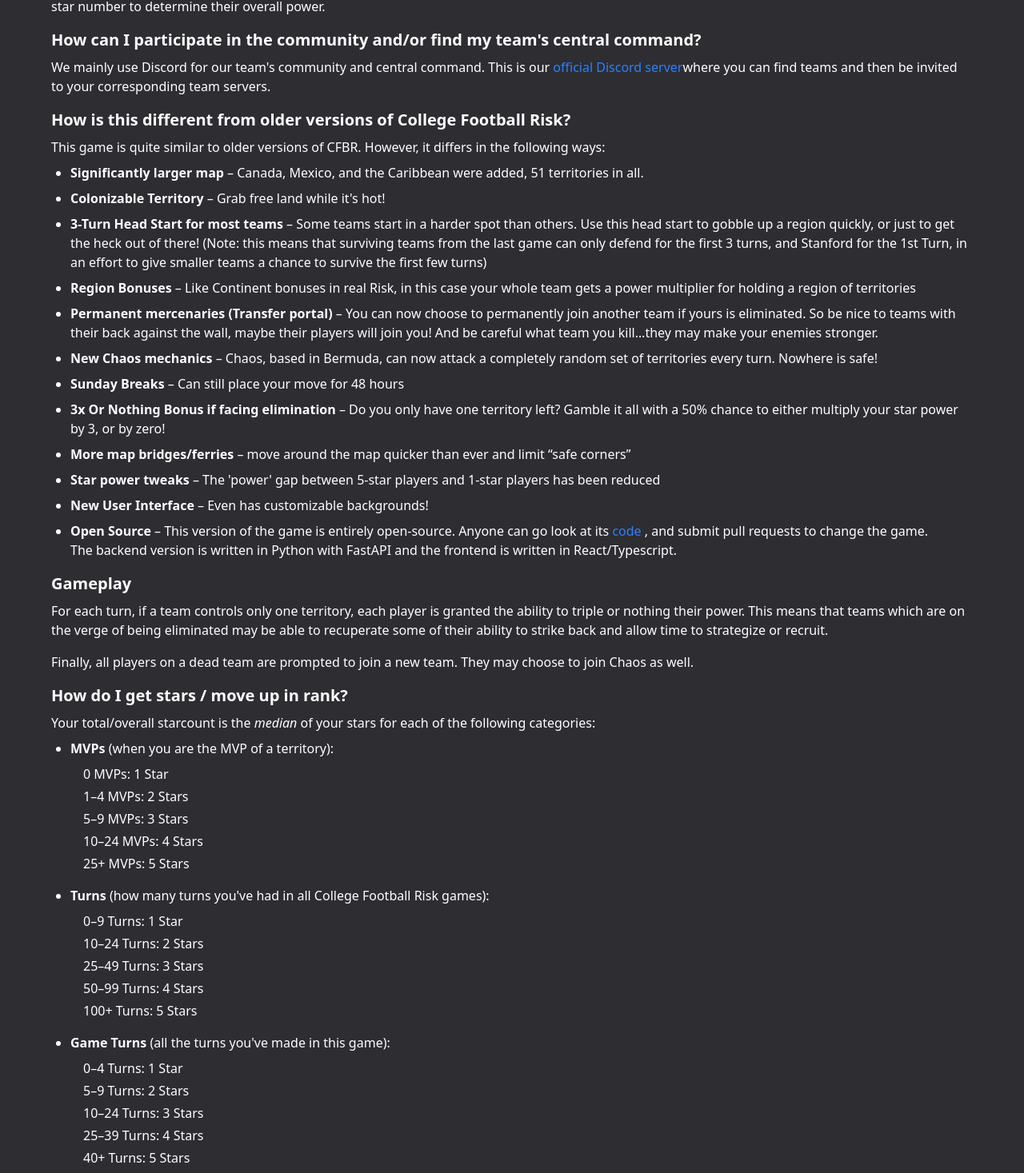
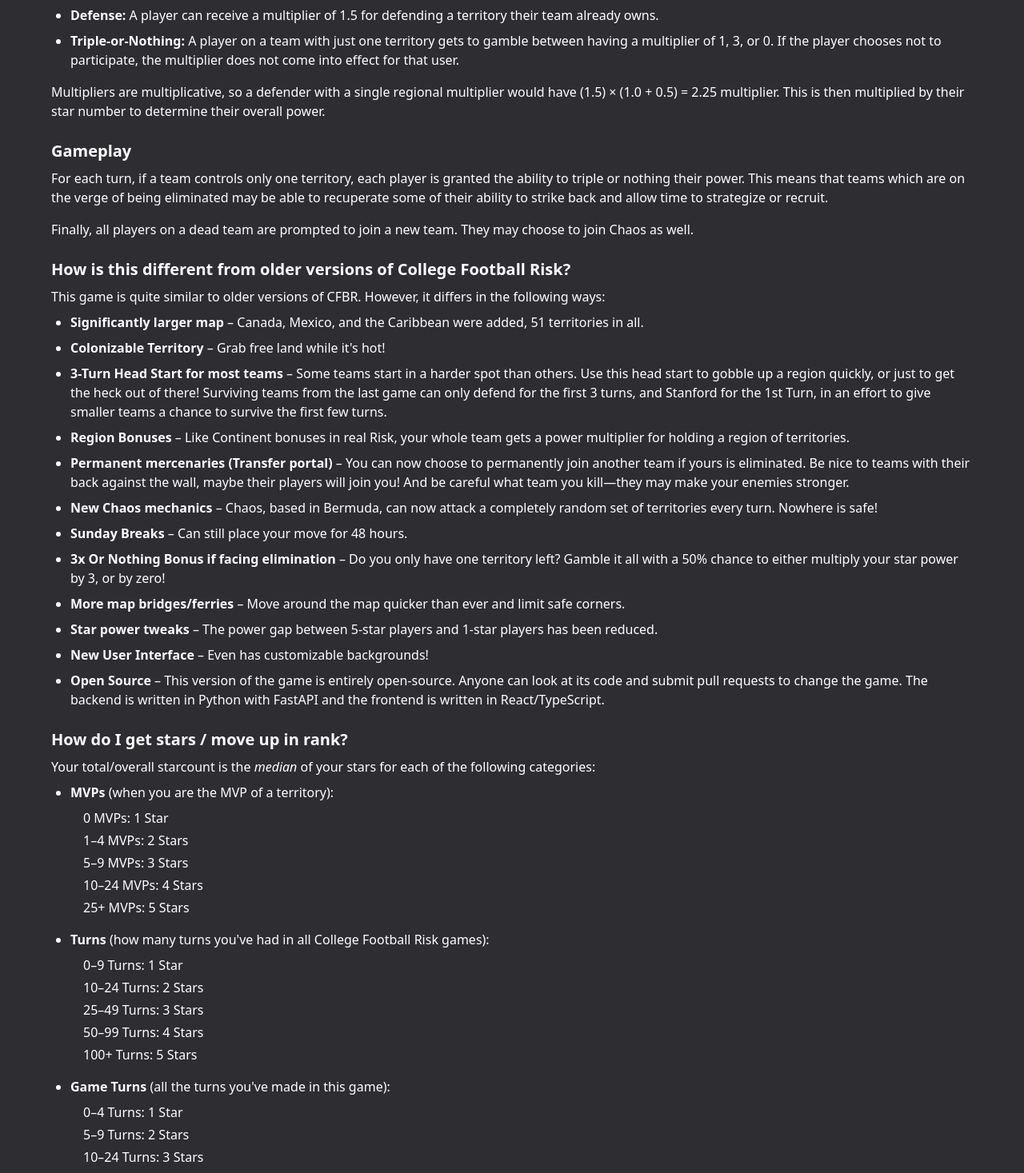
Before and after one commit to CollegeFootballRisk/CFBR, a React (Vite) app in the folder frontend/: page /info in a window 1280 px wide. Shown: the part 829-2296 px from the top of the page at 80% size. Built offline with nearby package versions, Linux system fonts and the light colour scheme.

Commit message:
#14 added sidebar #done

```diff
--- a/frontend/eslint.config.js
+++ b/frontend/eslint.config.js
@@ -122,7 +122,7 @@
       "max-lines": [
         "error",
         {
-          max: 300,
+          max: 350,
           skipBlankLines: true,
           skipComments: true,
         },
--- a/frontend/src/features/help/pages/Info.tsx
+++ b/frontend/src/features/help/pages/Info.tsx
@@ -1,16 +1,143 @@
+import type { ReactNode } from "react";
+
 import PageContainer from "@/shared/layouts/PageContainer";
 
-export default function Info() {
+interface InfoSectionProps {
+  title: string;
+  children: ReactNode;
+}
+
+interface StarCategory {
+  name: string;
+  description: string;
+  thresholds: string[];
+}
+
+interface GameDifference {
+  title: string;
+  description: string;
+}
+
+const starCategories: StarCategory[] = [
+  {
+    name: "MVPs",
+    description: "when you are the MVP of a territory",
+    thresholds: [
+      "0 MVPs: 1 Star",
+      "1–4 MVPs: 2 Stars",
+      "5–9 MVPs: 3 Stars",
+      "10–24 MVPs: 4 Stars",
+      "25+ MVPs: 5 Stars",
+    ],
+  },
+  {
+    name: "Turns",
+    description: "how many turns you've had in all College Football Risk games",
+    thresholds: [
+      "0–9 Turns: 1 Star",
+      "10–24 Turns: 2 Stars",
+      "25–49 Turns: 3 Stars",
+      "50–99 Turns: 4 Stars",
+      "100+ Turns: 5 Stars",
+    ],
+  },
+  {
+    name: "Game Turns",
+    description: "all the turns you've made in this game",
+    thresholds: [
+      "0–4 Turns: 1 Star",
+      "5–9 Turns: 2 Stars",
+      "10–24 Turns: 3 Stars",
+      "25–39 Turns: 4 Stars",
+      "40+ Turns: 5 Stars",
+    ],
+  },
+  {
+    name: "Streak",
+    description: "how many consecutive turns you've made",
+    thresholds: [
+      "0–2 Turns: 1 Star",
+      "3–4 Turns: 2 Stars",
+      "5–9 Turns: 3 Stars",
+      "10–24 Turns: 4 Stars",
+      "25+ Turns: 5 Stars",
+    ],
+  },
+];
+
+const gameDifferences: GameDifference[] = [
+  {
+    title: "Significantly larger map",
+    description:
+      "Canada, Mexico, and the Caribbean were added, 51 territories in all.",
+  },
+  {
+    title: "Colonizable Territory",
+    description: "Grab free land while it's hot!",
+  },
+  {
+    title: "3-Turn Head Start for most teams",
+    description:
+      "Some teams start in a harder spot than others. Use this head start to gobble up a region quickly, or just to get the heck out of there! Surviving teams from the last game can only defend for the first 3 turns, and Stanford for the 1st Turn, in an effort to give smaller teams a chance to survive the first few turns.",
+  },
+  {
+    title: "Region Bonuses",
+    description:
+      "Like Continent bonuses in real Risk, your whole team gets a power multiplier for holding a region of territories.",
+  },
+  {
+    title: "Permanent mercenaries (Transfer portal)",
+    description:
+      "You can now choose to permanently join another team if yours is eliminated. Be nice to teams with their back against the wall, maybe their players will join you! And be careful what team you kill—they may make your enemies stronger.",
+  },
+  {
+    title: "New Chaos mechanics",
+    description:
+      "Chaos, based in Bermuda, can now attack a completely random set of territories every turn. Nowhere is safe!",
+  },
+  {
+    title: "Sunday Breaks",
+    description: "Can still place your move for 48 hours.",
+  },
+  {
+    title: "3x Or Nothing Bonus if facing elimination",
+    description:
+      "Do you only have one territory left? Gamble it all with a 50% chance to either multiply your star power by 3, or by zero!",
+  },
+  {
+    title: "More map bridges/ferries",
+    description:
+      "Move around the map quicker than ever and limit safe corners.",
+  },
+  {
+    title: "Star power tweaks",
+    description:
+      "The power gap between 5-star players and 1-star players has been reduced.",
+  },
+  {
+    title: "New User Interface",
+    description: "Even has customizable backgrounds!",
+  },
+  {
+    title: "Open Source",
+    description:
+      "This version of the game is entirely open-source. Anyone can look at its code and submit pull requests to change the game. The backend is written in Python with FastAPI and the frontend is written in React/TypeScript.",
+  },
+];
+
+function InfoSection({ title, children }: InfoSectionProps) {
+  return (
+    <section className="mb-6">
+      <h3 className="mb-2 text-xl font-bold">{title}</h3>
+      {children}
+    </section>
+  );
+}
+
+function GameOverview() {
   return (
     <>
-      <h1 className="my-4 text-center text-4xl font-bold">Information</h1>
-      <h2 className="my-4 text-center text-2xl font-bold">
-        Playing College Football Risk
-      </h2>
-      <PageContainer>
-        <h3 className="mb-2 text-xl font-bold">
-          What is College Football Risk?
-        </h3>
+      <InfoSection title="What is College Football Risk?">
         <p className="mb-4">
           College Football Risk is a multiplayer game where teams can work
           together to control a map of North America. The objective is for a
@@ -20,7 +147,7 @@
           <a
             href="https://www.reddit.com/r/CFB"
             target="_blank"
-            rel="noreferrer"
+            rel="noopener noreferrer"
           >
             r/CFB
           </a>{" "}
@@ -28,7 +155,7 @@
           <a
             href="https://www.reddit.com/user/BlueSCar"
             target="_blank"
-            rel="noreferrer"
+            rel="noopener noreferrer"
           >
             BlueSCar
           </a>{" "}
@@ -36,7 +163,7 @@
           <a
             href="https://www.reddit.com/user/Mautamu/"
             target="_blank"
-            rel="noreferrer"
+            rel="noopener noreferrer"
           >
             Mautamu
           </a>{" "}
@@ -45,8 +172,9 @@
           goal is to control as much territory as possible for ultimate
           domination of the map.
         </p>
+      </InfoSection>
 
-        <h3 className="mb-2 text-xl font-bold">How do I play?</h3>
+      <InfoSection title="How do I play?">
         <p className="mb-4">
           Once a day, visit the site and choose a territory to defend or attack.
           Most of the fun comes from coordinating with others on your team. A
@@ -59,8 +187,31 @@
           you acknowledge and agree to the{" "}
           <a href="/policies#test-game-policy">test game policy</a>.
         </p>
+      </InfoSection>
 
-        <h3 className="mb-2 text-xl font-bold">How does the game work?</h3>
+      <InfoSection title="How can I participate in the community and/or find my team's central command?">
+        <p className="mb-4">
+          We mainly use Discord for our team's community and central command.
+          This is our{" "}
+          <a
+            href="https://discord.gg/NwXjDS7mGN"
+            target="_blank"
+            rel="noopener noreferrer"
+          >
+            official Discord server
+          </a>
+          where you can find teams and then be invited to your corresponding
+          team servers.
+        </p>
+      </InfoSection>
+    </>
+  );
+}
+
+function GameRules() {
+  return (
+    <>
+      <InfoSection title="How does the game work?">
         <p className="mb-4">
           Every day at 21:30 U.S. Central Standard Time, the map is redrawn. For
           each territory on the map, the total{" "}
@@ -69,9 +220,9 @@
           whose player that number corresponds to is labeled{" "}
           <a href="#mvp">MVP</a> and wins the territory for that team.
         </p>
+      </InfoSection>
 
-        <h3 className="mb-2 text-xl font-bold">What multipliers are there?</h3>
-
+      <InfoSection title="What multipliers are there?">
         <p className="mb-2">The multipliers are as follows:</p>
 
         <ul className="mb-4 list-disc space-y-2 pl-6">
@@ -100,120 +251,9 @@
           multiplier would have (1.5) × (1.0 + 0.5) = 2.25 multiplier. This is
           then multiplied by their star number to determine their overall power.
         </p>
+      </InfoSection>
 
-        <h3 className="mb-2 text-xl font-bold">
-          How can I participate in the community and/or find my team's central
-          command?
-        </h3>
-
-        <p className="mb-4">
-          We mainly use Discord for our team's community and central command.
-          This is our{" "}
-          <a
-            href="https://discord.gg/NwXjDS7mGN"
-            target="_blank"
-            rel="noreferrer"
-          >
-            official Discord server
-          </a>
-          where you can find teams and then be invited to your corresponding
-          team servers.
-        </p>
-
-        <h3 className="mb-2 text-xl font-bold">
-          How is this different from older versions of College Football Risk?
-        </h3>
-
-        <p className="mb-2">
-          This game is quite similar to older versions of CFBR. However, it
-          differs in the following ways:
-        </p>
-
-        <ul className="mb-4 list-disc space-y-2 pl-6">
-          <li>
-            <strong>Significantly larger map</strong> – Canada, Mexico, and the
-            Caribbean were added, 51 territories in all.
-          </li>
-
-          <li>
-            <strong>Colonizable Territory</strong> – Grab free land while it's
-            hot!
-          </li>
-
-          <li>
-            <strong>3-Turn Head Start for most teams</strong> – Some teams start
-            in a harder spot than others. Use this head start to gobble up a
-            region quickly, or just to get the heck out of there! (Note: this
-            means that surviving teams from the last game can only defend for
-            the first 3 turns, and Stanford for the 1st Turn, in an effort to
-            give smaller teams a chance to survive the first few turns)
-          </li>
-
-          <li>
-            <strong>Region Bonuses</strong> – Like Continent bonuses in real
-            Risk, in this case your whole team gets a power multiplier for
-            holding a region of territories
-          </li>
-
-          <li>
-            <strong>Permanent mercenaries (Transfer portal)</strong> – You can
-            now choose to permanently join another team if yours is eliminated.
-            So be nice to teams with their back against the wall, maybe their
-            players will join you! And be careful what team you kill…they may
-            make your enemies stronger.
-          </li>
-
-          <li>
-            <strong>New Chaos mechanics</strong> – Chaos, based in Bermuda, can
-            now attack a completely random set of territories every turn.
-            Nowhere is safe!
-          </li>
-
-          <li>
-            <strong>Sunday Breaks</strong> – Can still place your move for 48
-            hours
-          </li>
-
-          <li>
-            <strong>3x Or Nothing Bonus if facing elimination</strong> – Do you
-            only have one territory left? Gamble it all with a 50% chance to
-            either multiply your star power by 3, or by zero!
-          </li>
-
-          <li>
-            <strong>More map bridges/ferries</strong> – move around the map
-            quicker than ever and limit “safe corners”
-          </li>
-
-          <li>
-            <strong>Star power tweaks</strong> – The 'power' gap between 5-star
-            players and 1-star players has been reduced
-          </li>
-
-          <li>
-            <strong>New User Interface</strong> – Even has customizable
-            backgrounds!
-          </li>
-
-          <li>
-            <strong>Open Source</strong> – This version of the game is entirely
-            open-source. Anyone can go look at its{" "}
-            <a
-              href="https://github.com/collegefootballrisk/cfbr"
-              target="_blank"
-              rel="noreferrer"
-            >
-              code
-            </a>{" "}
-            , and submit pull requests to change the game.
-            <br />
-            The backend version is written in Python with FastAPI and the
-            frontend is written in React/Typescript.
-          </li>
-        </ul>
-
-        <h3 className="mb-2 text-xl font-bold">Gameplay</h3>
-
+      <InfoSection title="Gameplay">
         <p className="mb-4">
           For each turn, if a team controls only one territory, each player is
           granted the ability to triple or nothing their power. This means that
@@ -226,74 +266,66 @@
           Finally, all players on a dead team are prompted to join a new team.
           They may choose to join Chaos as well.
         </p>
+      </InfoSection>
+    </>
+  );
+}
 
-        <h3 className="mb-2 text-xl font-bold">
-          How do I get stars / move up in rank?
-        </h3>
+function GameDifferences() {
+  return (
+    <InfoSection title="How is this different from older versions of College Football Risk?">
+      <p className="mb-2">
+        This game is quite similar to older versions of CFBR. However, it
+        differs in the following ways:
+      </p>
 
+      <ul className="mb-4 list-disc space-y-2 pl-6">
+        {gameDifferences.map((difference) => (
+          <li key={difference.title}>
+            <strong>{difference.title}</strong> – {difference.description}
+          </li>
+        ))}
+      </ul>
+    </InfoSection>
+  );
+}
+
+function StarGuide() {
+  return (
+    <InfoSection title="How do I get stars / move up in rank?">
       <p className="mb-2">
-          Your total/overall starcount is the <i>median</i> of your stars for
-          each of the following categories:
+        Your total/overall starcount is the <i>median</i> of your stars for each
+        of the following categories:
       </p>
 
       <ul className="mb-4 list-disc space-y-4 pl-6">
-          <li>
-            <strong>MVPs</strong> (when you are the MVP of a territory):
-            <ul className="list-circle mt-2 list-inside space-y-1 pl-4">
-              <li>0 MVPs: 1 Star</li>
-              <li>1–4 MVPs: 2 Stars</li>
-              <li>5–9 MVPs: 3 Stars</li>
-              <li>10–24 MVPs: 4 Stars</li>
-              <li>25+ MVPs: 5 Stars</li>
+        {starCategories.map((category) => (
+          <li key={category.name}>
+            <strong>{category.name}</strong> ({category.description}):
+            <ul className="mt-2 list-inside list-circle space-y-1 pl-4">
+              {category.thresholds.map((threshold) => (
+                <li key={threshold}>{threshold}</li>
+              ))}
             </ul>
           </li>
+        ))}
+      </ul>
+    </InfoSection>
+  );
+}
 
-          <li>
-            <strong>Turns</strong> (how many turns you've had in all College
-            Football Risk games):
-            <ul className="list-circle mt-2 list-inside space-y-1 pl-4">
-              <li>0–9 Turns: 1 Star</li>
-              <li>10–24 Turns: 2 Stars</li>
-              <li>25–49 Turns: 3 Stars</li>
-              <li>50–99 Turns: 4 Stars</li>
-              <li>100+ Turns: 5 Stars</li>
-            </ul>
-          </li>
-
-          <li>
-            <strong>Game Turns</strong> (all the turns you've made in this
-            game):
-            <ul className="list-circle mt-2 list-inside space-y-1 pl-4">
-              <li>0–4 Turns: 1 Star</li>
-              <li>5–9 Turns: 2 Stars</li>
-              <li>10–24 Turns: 3 Stars</li>
-              <li>25–39 Turns: 4 Stars</li>
-              <li>40+ Turns: 5 Stars</li>
-            </ul>
-          </li>
-
-          <li>
-            <strong>Streak</strong> (how many consecutive turns you've made):
-            <ul className="list-circle mt-2 list-inside space-y-1 pl-4">
-              <li>0–2 Turns: 1 Star</li>
-              <li>3–4 Turns: 2 Stars</li>
-              <li>5–9 Turns: 3 Stars</li>
-              <li>10–24 Turns: 4 Stars</li>
-              <li>25+ Turns: 5 Stars</li>
-            </ul>
-          </li>
-        </ul>
-
-        <h3 className="mb-2 text-xl font-bold">Survival Guide</h3>
-
+function SurvivalGuide() {
+  return (
+    <InfoSection title="Survival Guide">
       <p className="mb-4">
         <a href="/player/The_Ghost_of_TxAg70">TxAg70</a> has put together a
-          wonderful guide for how teams can dominate in CFBR. CFBR is grateful
-          to him for putting it together. You can view it below or{" "}
+        wonderful guide for how teams can dominate in CFBR. CFBR is grateful to
+        him for putting it together. You can view it below or{" "}
         <a
           href="/files/CFBRisk_Guide_1_7.pdf"
           target="_blank"
-            rel="noreferrer"
+          rel="noopener noreferrer"
+          aria-label="CFBR Surival Guide"
         >
           here
         </a>
@@ -304,8 +336,27 @@
         className="mx-auto block w-full max-w-5xl"
         src="/files/CFBRisk_Guide_1_7.pdf"
         title="Survival Guide"
-          height="900px"
+        height="900"
       />
+    </InfoSection>
+  );
+}
+
+export default function Info() {
+  return (
+    <>
+      <h1 className="my-4 text-center text-4xl font-bold">Information</h1>
+
+      <h2 className="my-4 text-center text-2xl font-bold">
+        Playing College Football Risk
+      </h2>
+
+      <PageContainer>
+        <GameOverview />
+        <GameRules />
+        <GameDifferences />
+        <StarGuide />
+        <SurvivalGuide />
       </PageContainer>
     </>
   );
--- a/frontend/src/features/home/pages/Home.tsx
+++ b/frontend/src/features/home/pages/Home.tsx
@@ -1,6 +1,6 @@
 export default function Home() {
   return (
-    <div className="min-h-[calc(100vh-4rem)] p-8">
+    <div className="min-h-[calc(100vh-4rem)] text-center p-8">
       <h1 className="text-2xl">College Football Risk</h1>
 
       <p className="mt-2">Map coming soon.</p>
--- /dev/null
+++ b/frontend/src/shared/components/Sidebar/index.ts
@@ -0,0 +1 @@
+export { default as Sidebar } from "./Sidebar";
--- a/frontend/src/shared/styles/theme.css
+++ b/frontend/src/shared/styles/theme.css
@@ -2,6 +2,9 @@
   /* #region APP */
   --background: #2d2d32;
   --foreground: #fff;
+
+  --accent-1: #4ea8ff;
+  --accent-2: #4060a8;
   /* #endregion */
 
   /* #region Controls */
@@ -26,6 +29,9 @@
   --color-background: var(--background);
   --color-foreground: var(--foreground);
 
+  --color-accent-1: var(--accent-1);
+  --color-accent-2: var(--accent-2);
+
   --color-control: var(--control);
   --color-control-checked: var(--control-checked);
   --color-control-foreground: var(--control-foreground);
```
Also changed, not shown: frontend/src/app/routes.tsx (+32 -5 lines), frontend/src/shared/components/Icons/DiscordIcon.tsx (added, +67 -0 lines), frontend/src/shared/components/Icons/GithubIcon.tsx (added, +96 -0 lines), frontend/src/shared/components/Sidebar/Sidebar.tsx (added, +80 -0 lines), frontend/src/shared/layouts/AppLayout.tsx (+16 -1 lines), frontend/src/shared/layouts/Navbar.tsx (+4 -4 lines). Lines whose indentation alone changed are shown as unchanged.
